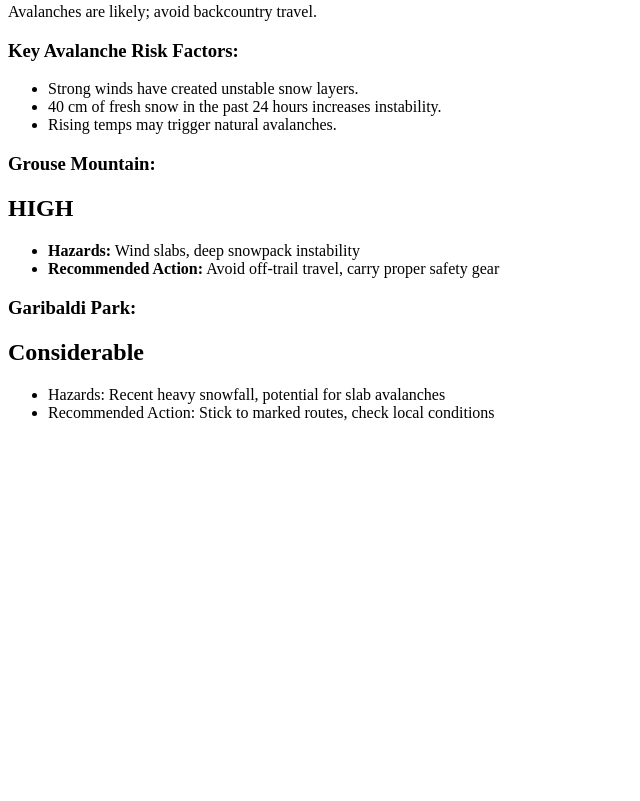
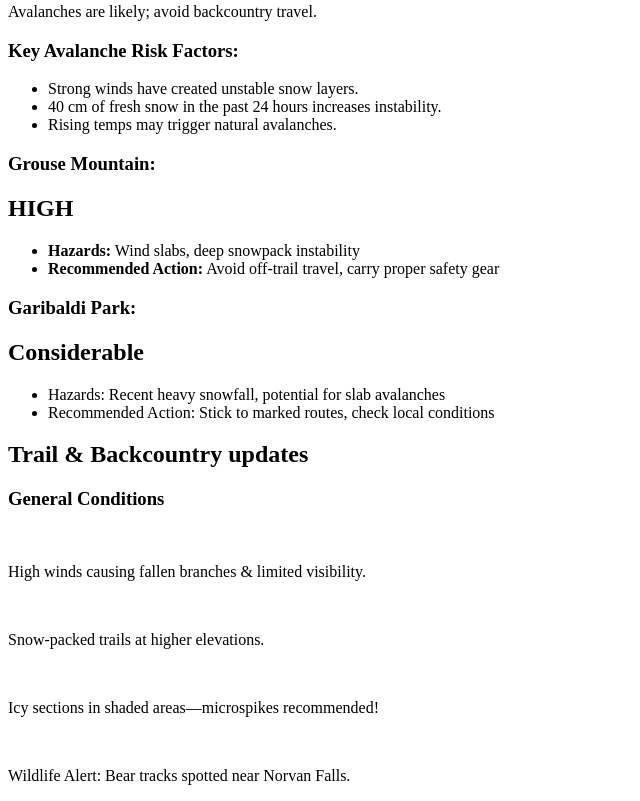
Before and after one commit to jamyijie/frostguard-kalmont, a plain HTML site: page current-status.html in a window 1280 px wide. Shown: the part 1800-2601 px from the top of the page, without its empty margins (0-640 px from the left). Before the commit the page ends 2238 px from the top, so only its background shows below. Drawn offline with Linux system fonts and the light colour scheme.

Commit message:
add the first update in

```diff
--- a/current-status.html
+++ b/current-status.html
@@ -83,7 +83,29 @@
                             </section>
                         </section>
                     </section>
-        </section>
+                    <section class="updates">
+                        <h2>Trail & Backcountry updates</h2>
+                        <h3>General Conditions</h3>
+                        <section class="four-conditions">
+                            <div>
+                                <i class="fa-solid fa-wind fa-beat-fade" style="color: #ffffff;"></i>
+                                <p>High winds causing fallen branches & limited visibility.</p>
+                            </div>
+                            <div>
+                                <i class="fa-solid fa-snowflake fa-beat-fade" style="color: #ffffff;"></i>
+                                <p>Snow-packed trails at higher elevations.</p>
+                            </div>
+                            <div>
+                                <i class="fa-solid fa-person-falling fa-beat-fade" style="color: #ffffff;"></i>
+                                <p>Icy sections in shaded areas—microspikes recommended!</p>
+                            </div>
+                            <div>
+                                <i class="fa-solid fa-paw fa-beat-fade" style="color: #ffffff;"></i>
+                                <p>Wildlife Alert: Bear tracks spotted near Norvan Falls.</p>
+                            </div>
+                        </section>
+                    </section>
+
     </main>
 
 </body>
```
